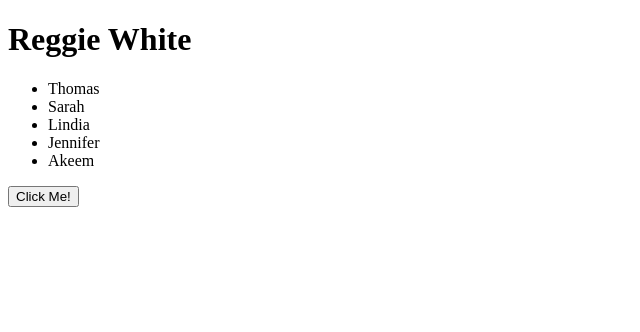
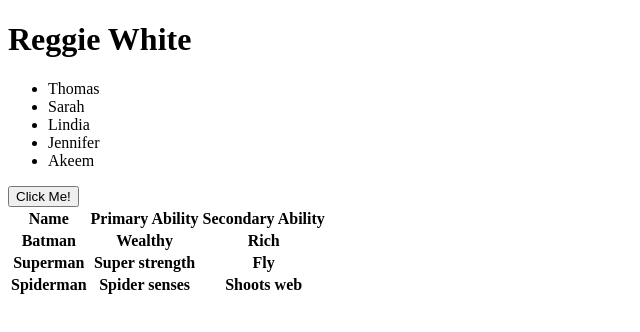
Before and after one commit to mekinleysaintvictor/React_Worksheets_2, a React (Create React App) app: page / in a window 1280 px wide. Shown: the top 332 px of the page, without its empty margins (0-640 px from the left). Built offline with nearby package versions, Linux system fonts and the light colour scheme.

Commit message:
Added Superhero Table component.

```diff
--- a/src/components/App.jsx
+++ b/src/components/App.jsx
@@ -2,6 +2,7 @@ import React, { Component } from 'react';
 import DisplayName from './DisplayName/DisplayName';
 import NamesList from './NamesList/NamesList';
 import AlertUser from './AlertUser/AlertUser';
+import SuperHeroTable from './SuperHeroTable/SuperHeroTable';
 
 
 class App extends Component {
@@ -10,6 +11,27 @@ class App extends Component {
         this.names = [
             'Thomas', 'Sarah', 'Lindia', 'Jennifer', 'Akeem'
         ];
+
+        this.super = [
+            {
+                superheroId: 1,
+                name: 'Batman',
+                primaryAbility: 'Wealthy',
+                secondaryAbility: 'Rich'
+            },
+            {
+                superheroId: 2,
+                name: 'Superman',
+                primaryAbility: 'Super strength',
+                secondaryAbility: 'Fly'
+            },
+            {
+                superheroId: 3,
+                name: 'Spiderman',
+                primaryAbility: 'Spider senses',
+                secondaryAbility: 'Shoots web'
+            }
+        ]
 
         this.state = {
             firstName: 'Reggie',
@@ -27,6 +49,7 @@ class App extends Component {
                 <DisplayName firstName = {this.state.firstName} lastName= {this.state.lastName} />
                 <NamesList names = {this.names} />
                 <AlertUser buttonClick = {(message) => this.display(message)} />
+                <SuperHeroTable superheroes = {this.super} />
             </div>
          );
     }
--- /dev/null
+++ b/src/components/SuperHeroTable/SuperHeroTable.jsx
@@ -0,0 +1,26 @@
+import React from 'react';
+
+const SuperHeroTable = (props) => {
+    return (
+        <div className='table'>
+            <table>
+                <tr className= 'tableHeader'>
+                    <th> Name </th>
+                    <th> Primary Ability </th>
+                    <th> Secondary Ability </th>
+                </tr>
+                {props.superheroes.map((hero) => {
+                return (
+                    <tr className= "heroDetails">
+                        <th> {hero.name} </th>
+                        <th> {hero.primaryAbility} </th>
+                        <th> {hero.secondaryAbility} </th>
+                    </tr>
+                )
+            })}
+            </table>
+        </div>
+     );
+}
+
+export default SuperHeroTable;
```
Also changed, not shown: src/components/SuperHeroTable/SuperHeroTable.css (added).
